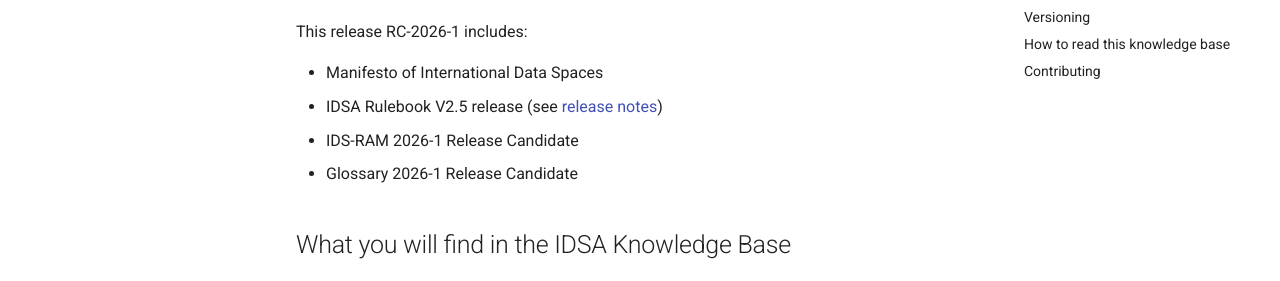
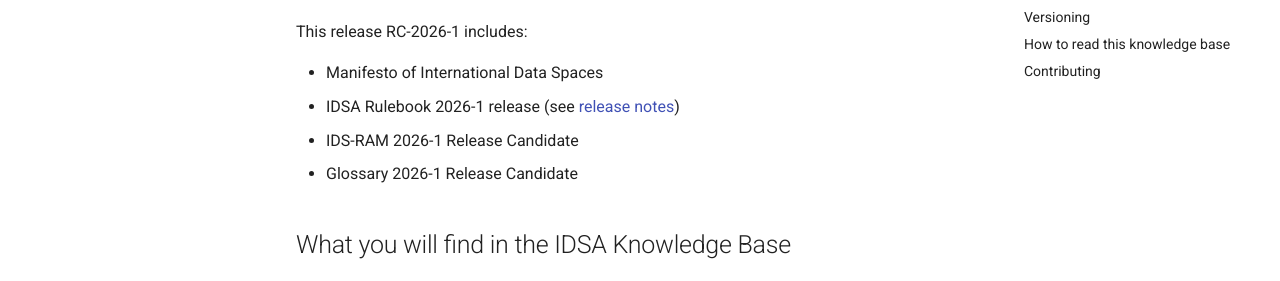
Before and after one commit to International-Data-Spaces-Association/knowledge-base, an MkDocs documentation site: the page built from docs/index.md, in a window 1280 px wide and 900 px high, scrolled down 316 px. Shown: the part 163-444 px from the top of the window. Built offline with MkDocs 1.6.1 and Material for MkDocs 9.7.7, drawn with Linux system fonts in a browser that asks for light colours.

Commit message:
Update index.md (#21)

```diff
--- a/docs/index.md
+++ b/docs/index.md
@@ -7,7 +7,7 @@
 This release RC-2026-1 includes:
 
 * Manifesto of International Data Spaces
-* IDSA Rulebook V2.5 release (see [release notes](https://github.com/International-Data-Spaces-Association/IDSA-Rulebook/releases/tag/Rulebook_V2.5))
+* IDSA Rulebook 2026-1 release (see [release notes](https://github.com/International-Data-Spaces-Association/IDSA-Rulebook/releases/tag/2026-1))
 * IDS-RAM 2026-1 Release Candidate
 * Glossary 2026-1 Release Candidate
 
```
